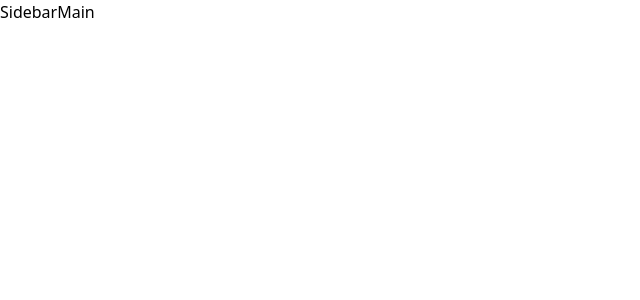
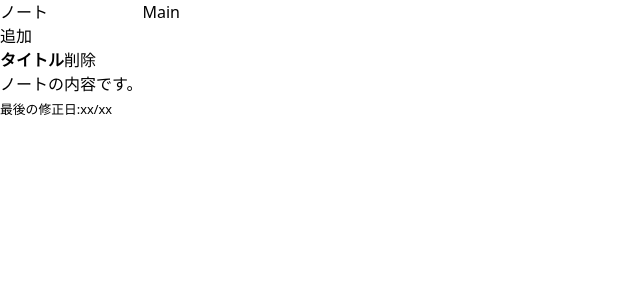
Before and after one commit to etranger2268/udemy-react-3project-app, a React (Vite) app: page / in a window 1280 px wide. Shown: the top 300 px of the page, without its empty margins (0-640 px from the left). Built offline with nearby package versions, Linux system fonts and the light colour scheme.

Commit message:
note-5-53

```diff
--- a/src/components/Sidebar.jsx
+++ b/src/components/Sidebar.jsx
@@ -1,3 +1,20 @@
 export default function Sidebar() {
-  return <div>Sidebar</div>;
+  return (
+    <div>
+      <div>
+        <h1>ノート</h1>
+        <button type="button">追加</button>
+      </div>
+      <div>
+        <div>
+          <div>
+            <strong>タイトル</strong>
+            <button type="button">削除</button>
+          </div>
+          <p>ノートの内容です。</p>
+          <small>最後の修正日:xx/xx</small>
+        </div>
+      </div>
+    </div>
+  );
 }
```
